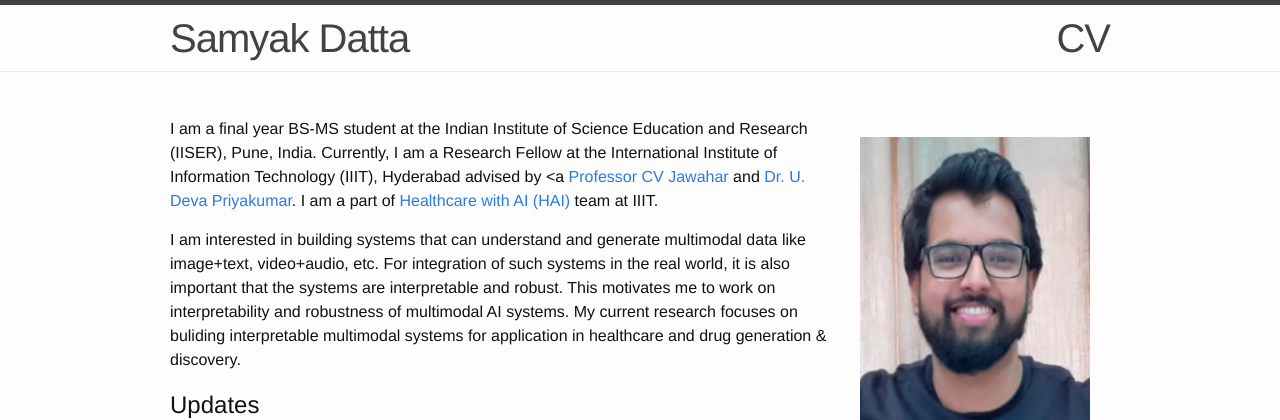
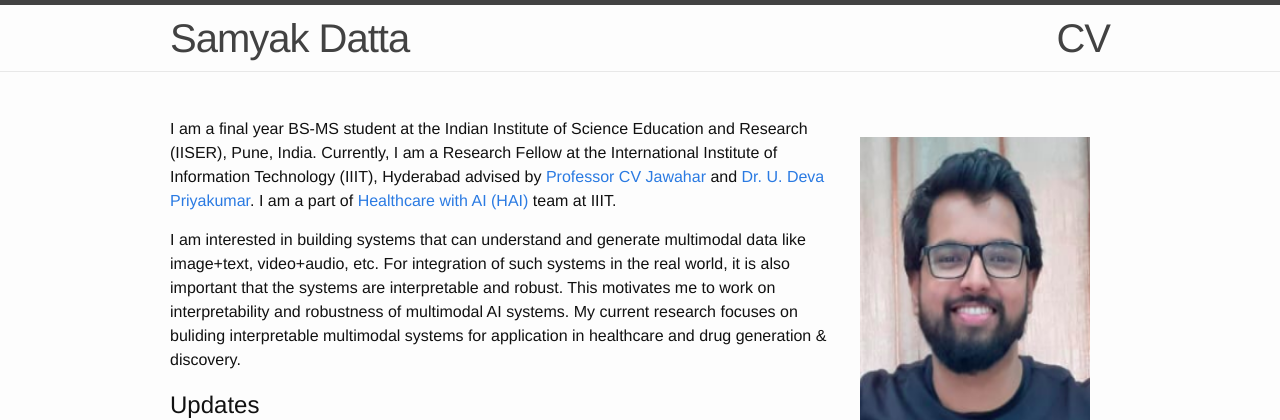
Before and after one commit to VirajBagal/VirajBagal.github.io, a Jekyll site: the page built from index.md, in a window 1280 px wide. Shown: the top 420 px of the page. Built offline with Jekyll 4.4.1, drawn with Linux system fonts in a browser that asks for light colours.

```diff
--- a/index.md
+++ b/index.md
@@ -8,7 +8,7 @@ src="/data/viraj.png" alt="profile picture" width="230" height="300">
 src="/image/personal-photo.jpg" alt="profile picture" width="230" height="300"> -->
 
 I am a final year BS-MS student at the Indian Institute of Science Education and Research (IISER), Pune, India. Currently,
-I am a Research Fellow at the International Institute of Information Technology (IIIT), Hyderabad advised by <a
+I am a Research Fellow at the International Institute of Information Technology (IIIT), Hyderabad advised by
 [Professor CV Jawahar](https://faculty.iiit.ac.in/~jawahar/) and [Dr. U. Deva Priyakumar](http://devalab.org/).
 I am a part of [Healthcare with AI (HAI)](https://blogs.iiit.ac.in/hai/) team at IIIT.
 
```
